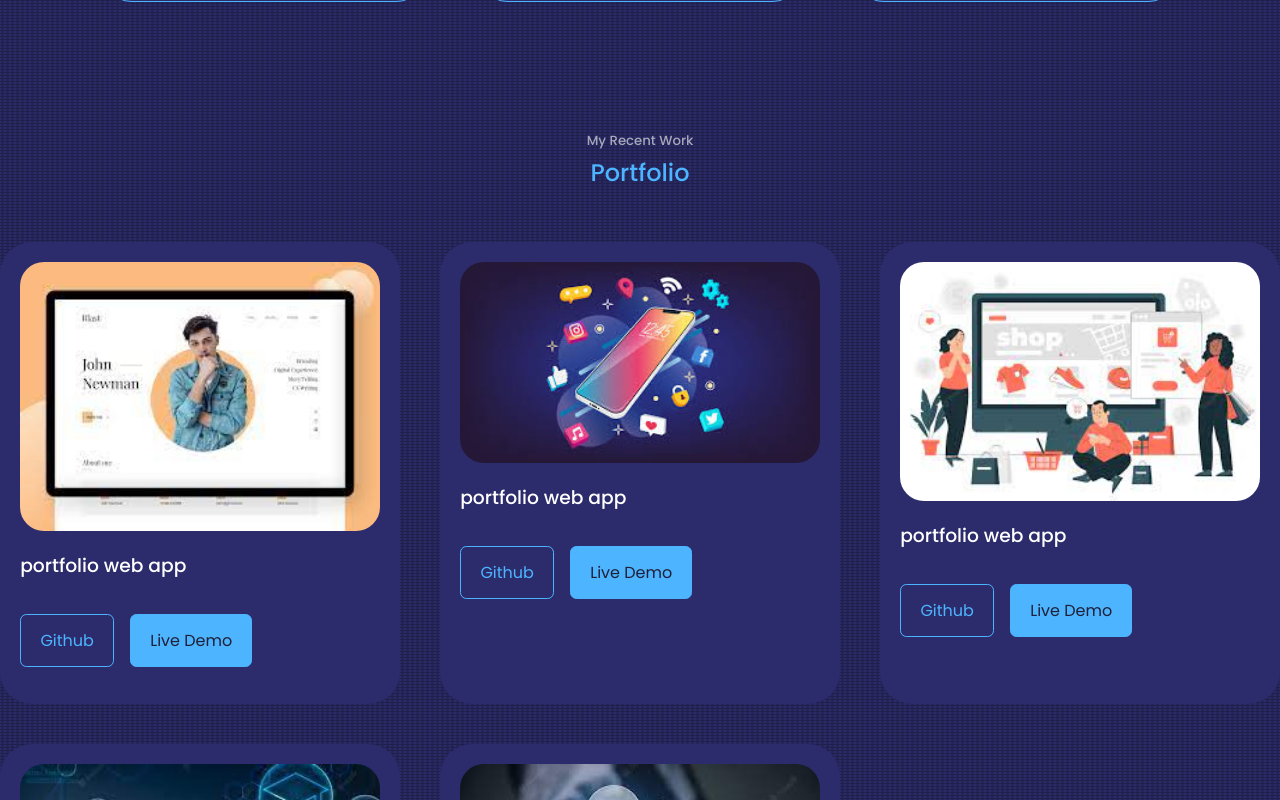
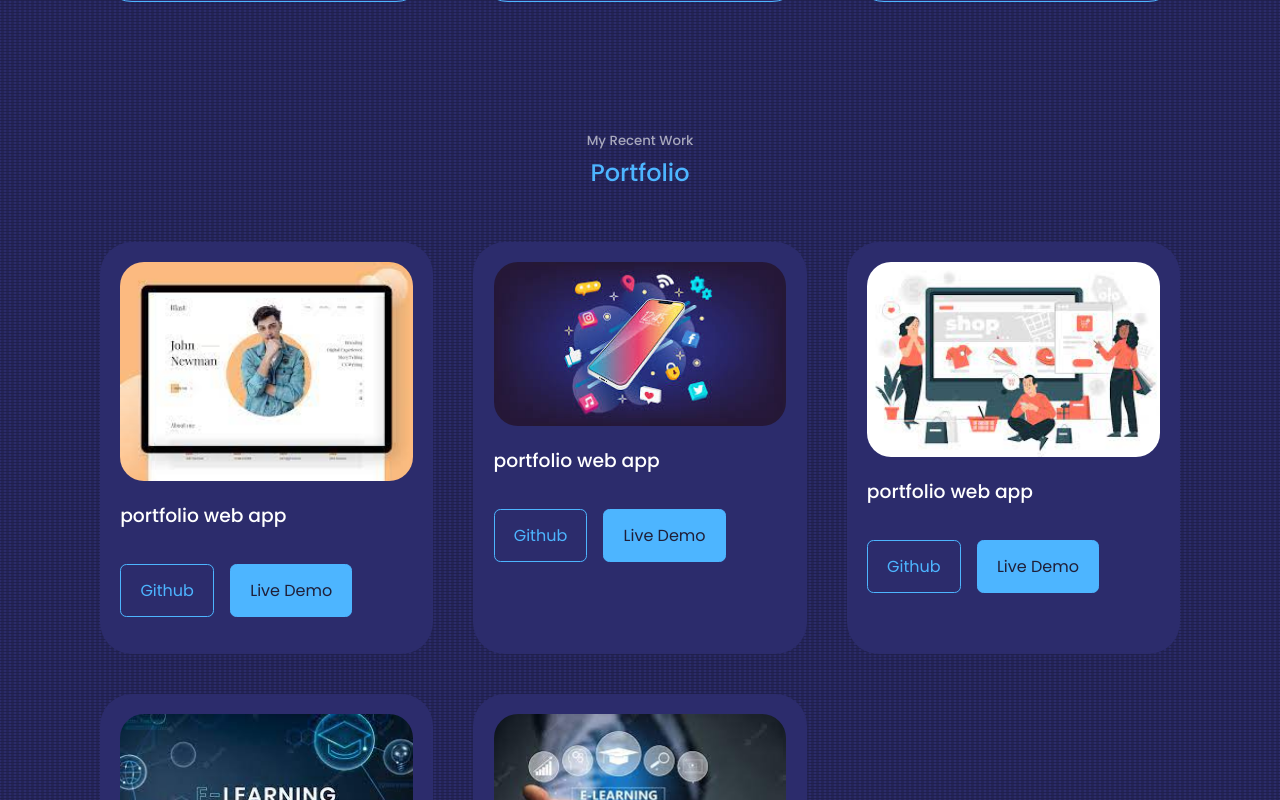
Before and after one commit to zemni01/my_Portfolio, a React (Create React App) app: page / in a window 1280 px wide. Shown: the part 2920-3720 px from the top of the page. Built offline with nearby package versions, Linux system fonts and the light colour scheme.

Commit message:
FIX left & right padding for portfolio section

```diff
--- a/src/components/portfolio/portfolio.css
+++ b/src/components/portfolio/portfolio.css
@@ -2,6 +2,11 @@
     display: grid;
     grid-template-columns: repeat(3, 1fr);
     gap: 2.5rem;
+}
+
+#portfolio {
+    padding-left: 100px;
+    padding-right: 100px;
 }
 
 .portfolio_item {
```
